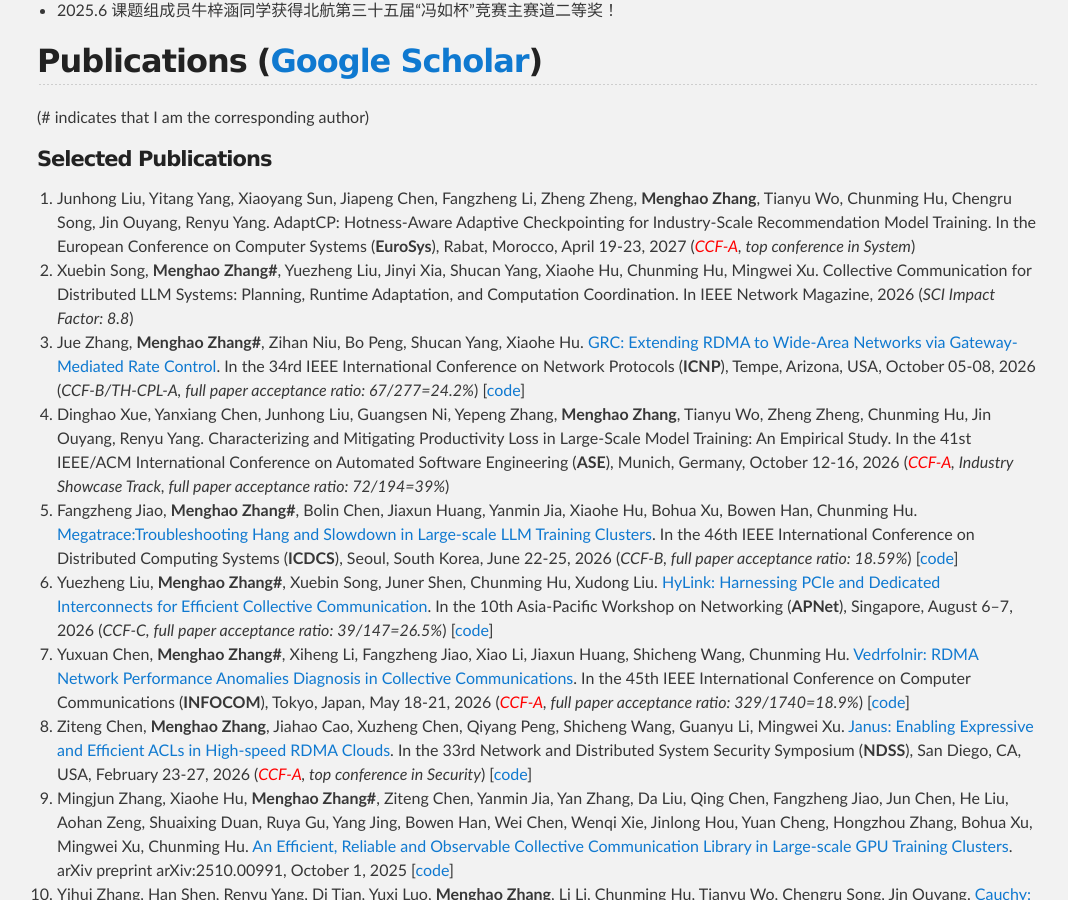
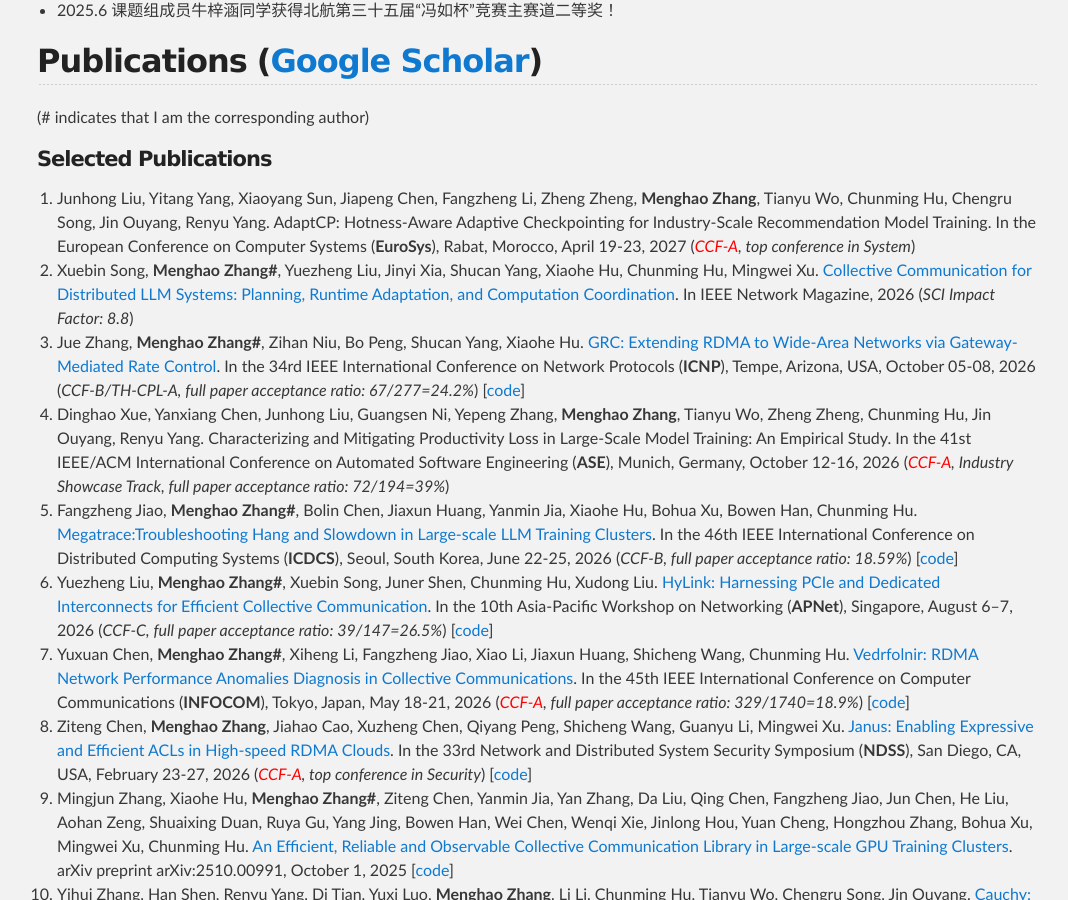
Before and after one commit to zhangmenghao/zhangmenghao.github.io, a Jekyll site: the page built from index.md, in a window 1280 px wide and 900 px high, scrolled down 1285 px. Shown: the whole window, without its empty margins (103-1171 px from the left). Built offline with Jekyll 4.4.1, drawn with Linux system fonts in a browser that asks for light colours; some of the changed lines change nothing that is shown.

Commit message:
Add IEEE Network

```diff
--- a/index.md
+++ b/index.md
@@ -48,7 +48,7 @@
 AdaptCP: Hotness-Aware Adaptive Checkpointing for Industry-Scale Recommendation Model Training.
 In the European Conference on Computer Systems (**EuroSys**), Rabat, Morocco, April 19-23, 2027 (*<font color='red'>CCF-A</font>, top conference in System*)
 34. Xuebin Song, __Menghao Zhang#__, Yuezheng Liu, Jinyi Xia, Shucan Yang, Xiaohe Hu, Chunming Hu, Mingwei Xu.
-Collective Communication for Distributed LLM Systems: Planning, Runtime Adaptation, and Computation Coordination.
+[Collective Communication for Distributed LLM Systems: Planning, Runtime Adaptation, and Computation Coordination](./papers/IEEENetwork2026-Collective.pdf).
 In IEEE Network Magazine, 2026 (*SCI Impact Factor: 8.8*)
 33. Jue Zhang, __Menghao Zhang#__, Zihan Niu, Bo Peng, Shucan Yang, Xiaohe Hu.
 [GRC: Extending RDMA to Wide-Area Networks via Gateway-Mediated Rate Control](./papers/ICNP2026-GRC.pdf).
```
Also changed, not shown: 1 other file.
